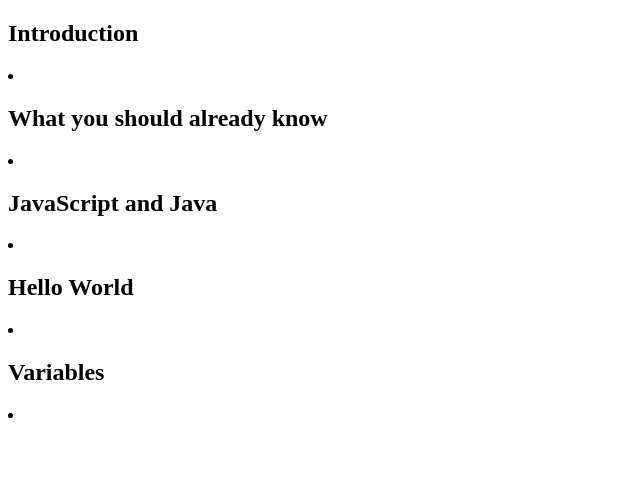
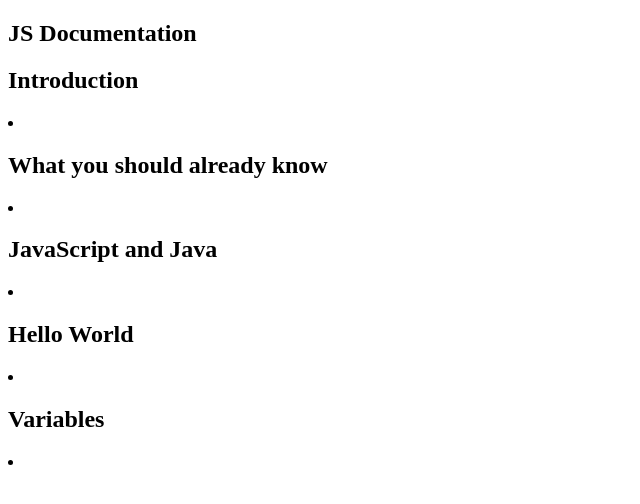
Before and after one commit to Javivy/Tanusri-Vargas, a plain HTML site: page fcc-test-suite-template-master/index.html in a window 1280 px wide. Shown: the whole page, without its empty margins (0-640 px from the left). Drawn offline with Linux system fonts and the light colour scheme.

Commit message:
Feature 9 - Header added to navbar

```diff
--- a/fcc-test-suite-template-master/index.html
+++ b/fcc-test-suite-template-master/index.html
@@ -21,11 +21,15 @@
     - The freeCodeCamp Team
 
     -->
-    <nav id="navbar"></nav>
+    <nav id="navbar">
+      <header>
+        <h1>JS Documentation</h1>
+      </header>
+    </nav>
     <main id="main-doc">
       <section id="Introduction" class="main-section">
         <header>
-          <h2 >Introduction</h2>
+          <h2>Introduction</h2>
           <p></p>
           <p></p>
           <code></code>
@@ -34,7 +38,7 @@
       </section>
       <section id="What_you_should_already_know" class="main-section">
         <header>
-          <h2 >What you should already know</h2>
+          <h2>What you should already know</h2>
           <p></p>
           <p></p>
           <code></code>
@@ -43,7 +47,7 @@
       </section>
       <section id="JavaScript_and_Java" class="main-section">
         <header>
-          <h2 >JavaScript and Java</h2>
+          <h2>JavaScript and Java</h2>
           <p></p>
           <p></p>
           <code></code>
```
